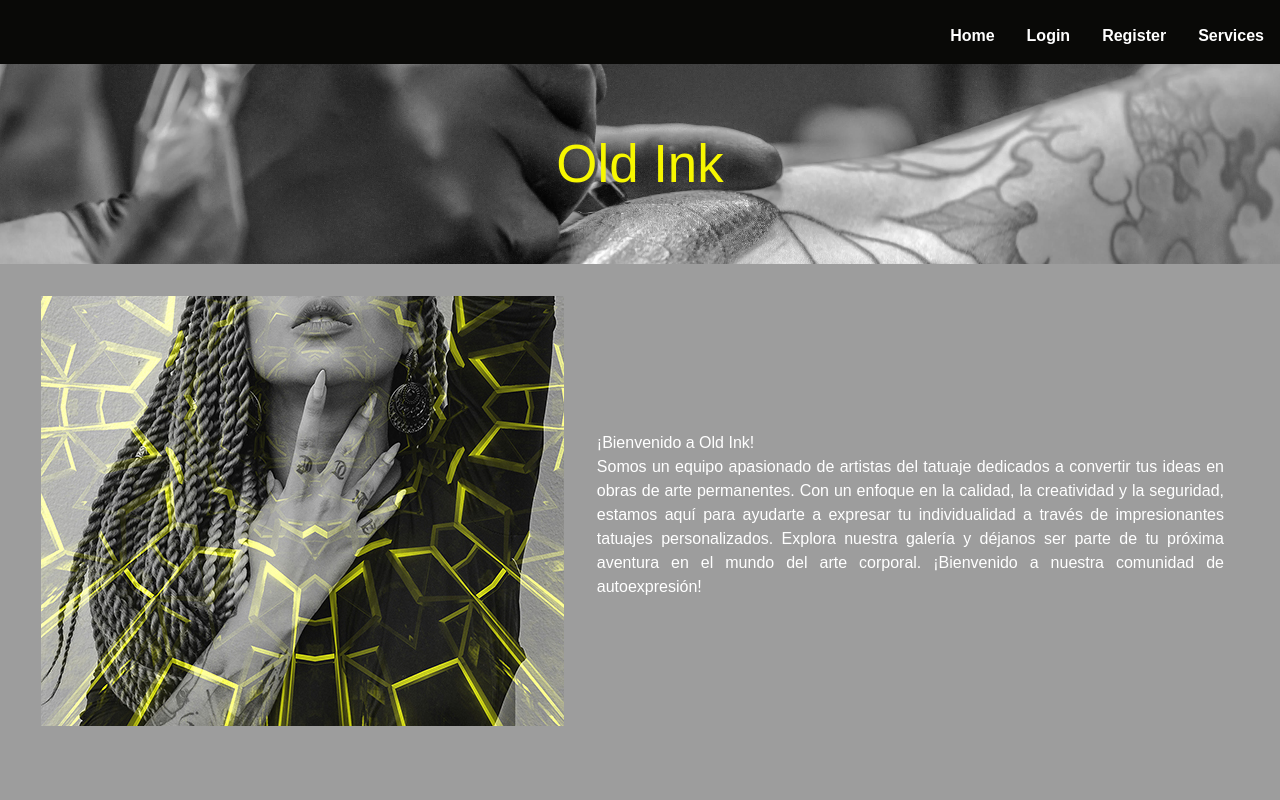
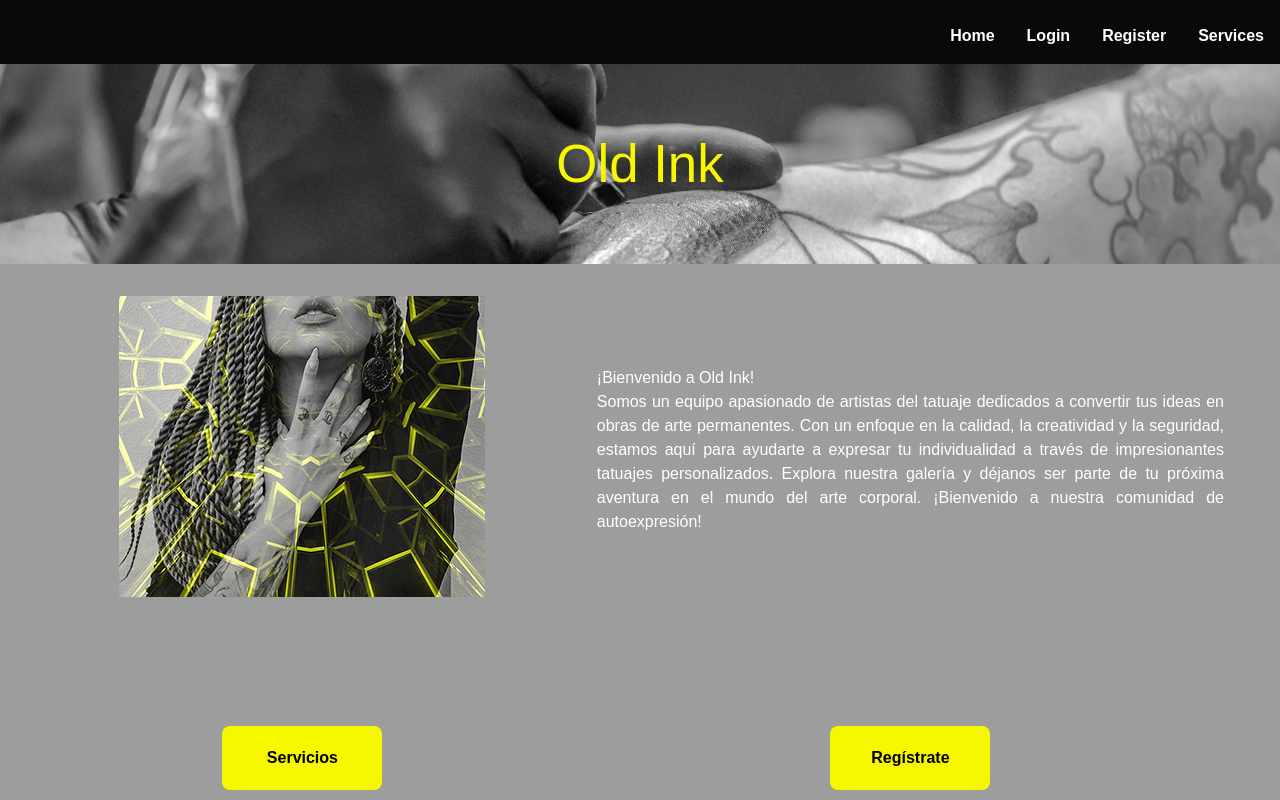
Before and after one commit to ariusvi/react_tattoostudio, a React (Vite) app: page / in a window 1280 px wide. Shown: the top 800 px of the page. Built offline with nearby package versions, Linux system fonts and the light colour scheme; a web font is replaced by a local one.

Commit message:
feat: update CSS styles and image layout in Home and Profile pages

```diff
--- a/src/index.css
+++ b/src/index.css
@@ -27,8 +27,8 @@ body {
   margin: 0;
   display: flex;
   place-items: center;
-  min-width: 320px;
-  min-height: 100vh;
+  min-width: 100vw;
+  min-height: 98vh;
 }
 
 h1 {
--- a/src/pages/Home/Home.css
+++ b/src/pages/Home/Home.css
@@ -12,6 +12,13 @@
     align-items: center;
 
     padding: 2em;
+}
+
+.homeCenter {
+
+    display:contents;
+    justify-content: center;
+    align-items: center;
 }
 
 .title {
@@ -48,3 +55,9 @@
     justify-content: center;
     align-items: center;
 }
+
+.image {
+    display: block;
+
+    max-width: 100%;
+}
--- a/src/pages/Home/Home.jsx
+++ b/src/pages/Home/Home.jsx
@@ -11,9 +11,10 @@ export const Home = () => {
     return (
         <>
             <Header />
+            <div className='homeCenter'>
             <div className='title'>Old Ink</div>
             <div className='homeDesign'>
-                <div><img src={homePhoto} alt="tattoo_oldink" /></div>
+                <div className='image'><img src={homePhoto} alt="tattoo_oldink" /></div>
                 <div className='text'>¡Bienvenido a Old Ink! <br></br>
                     Somos un equipo apasionado de artistas del tatuaje dedicados a convertir tus ideas en obras de arte permanentes. Con un enfoque en la calidad, la creatividad y la seguridad, estamos aquí para ayudarte a expresar tu individualidad a través de impresionantes tatuajes personalizados. Explora nuestra galería y déjanos ser parte de tu próxima aventura en el mundo del arte corporal. ¡Bienvenido a nuestra comunidad de autoexpresión!
                 </div>
@@ -21,14 +22,15 @@ export const Home = () => {
                     <CustomButton
                         className={'CustomButtonDesign'}
                         title={'Servicios'}
-                        onClick={() => navigate("/facilities")}
+                        functionEmit={() => navigate("/facilities")}
                     /></div>
                 <div className='homeButtons'>
                     <CustomButton
                         className={'CustomButtonDesign'}
-                        title={'Registrate'}
-                        onClick={() => navigate("/register")}
+                        title={'Regístrate'}
+                        functionEmit={() => navigate("/register")}
                     /></div>
+            </div>
             </div>
         </>
 
--- a/src/pages/Profile/Profile.css
+++ b/src/pages/Profile/Profile.css
@@ -11,3 +11,10 @@
     justify-content: center;
     align-items: center;
 }
+
+.profileDesignRow{
+    display: flex;
+    flex-direction: row;
+    justify-content: center;
+    align-items: center;
+}
--- a/src/pages/Profile/Profile.jsx
+++ b/src/pages/Profile/Profile.jsx
@@ -95,7 +95,7 @@ export const Profile = () => {
                             size="60"
                             speed="1.5"
                             color="yellow"
-                        ></l-grid></div>) //toodo poner un gif cargando
+                        ></l-grid></div>)
                     : (<div>
                         <CustomInput
                             className={`inputDesign ${userError.first_nameError !== "" ? "inputDesignError" : ""}`}
@@ -129,8 +129,9 @@ export const Profile = () => {
                             disabled={write}
                             onBlur={(e) => checkError(e)}
                         />
+                        <div className="profileDesignRow">
                 <CustomButton
-                    className={write === "" ? "CustomButtonDesignB CustomButtonDesign" : "CustomButtonDesign"}
+                    className={write === "" ? "CustomButtonDesign" : "CustomButtonDesign"}
                     title={write === "" ? "Confirm" : "Edit"}
                     functionEmit={write === "" ? () => updateData() : () => setWrite("")}
                 />
@@ -139,6 +140,7 @@ export const Profile = () => {
                     title={"Appointments"}
                     functionEmit={() => navigate("/appointments")}
                 />
+                </div>
                     </div>)
                 }
 
```
Also changed, not shown: src/img/home_photo.jpg.
